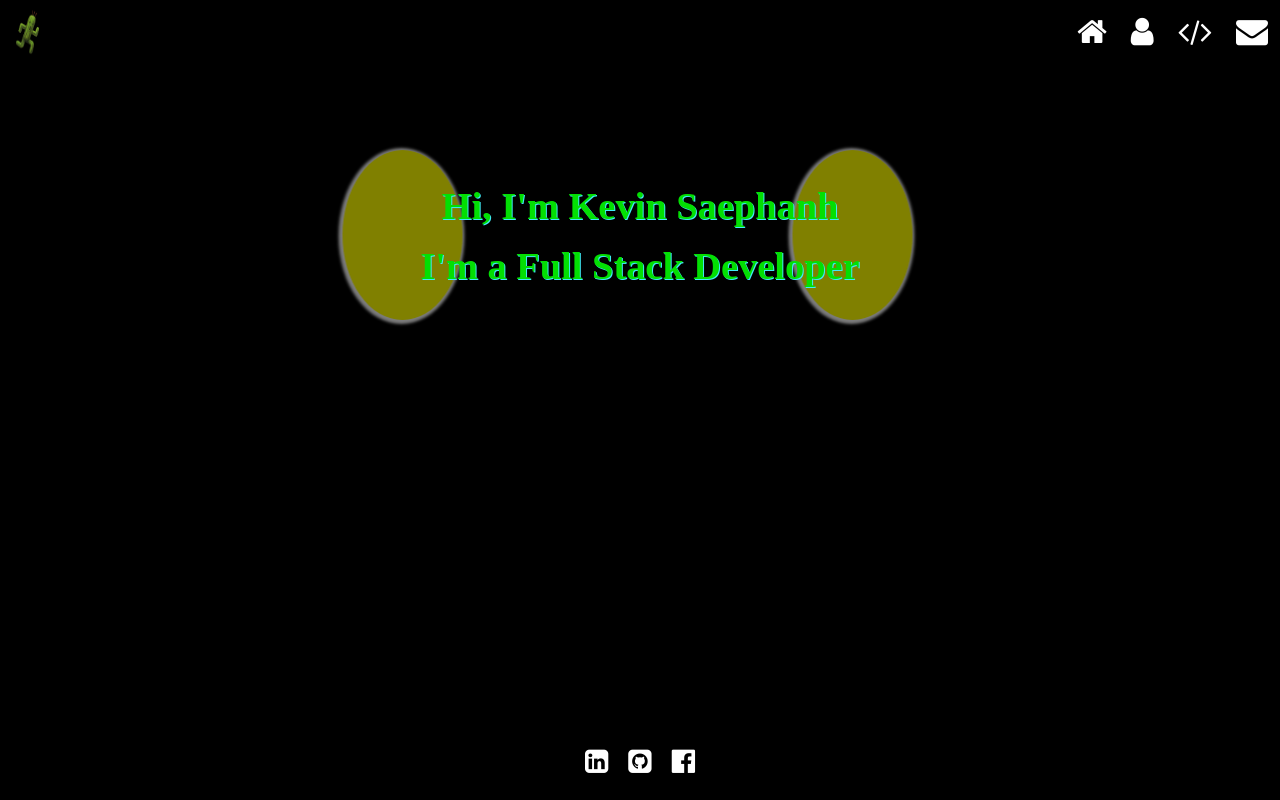
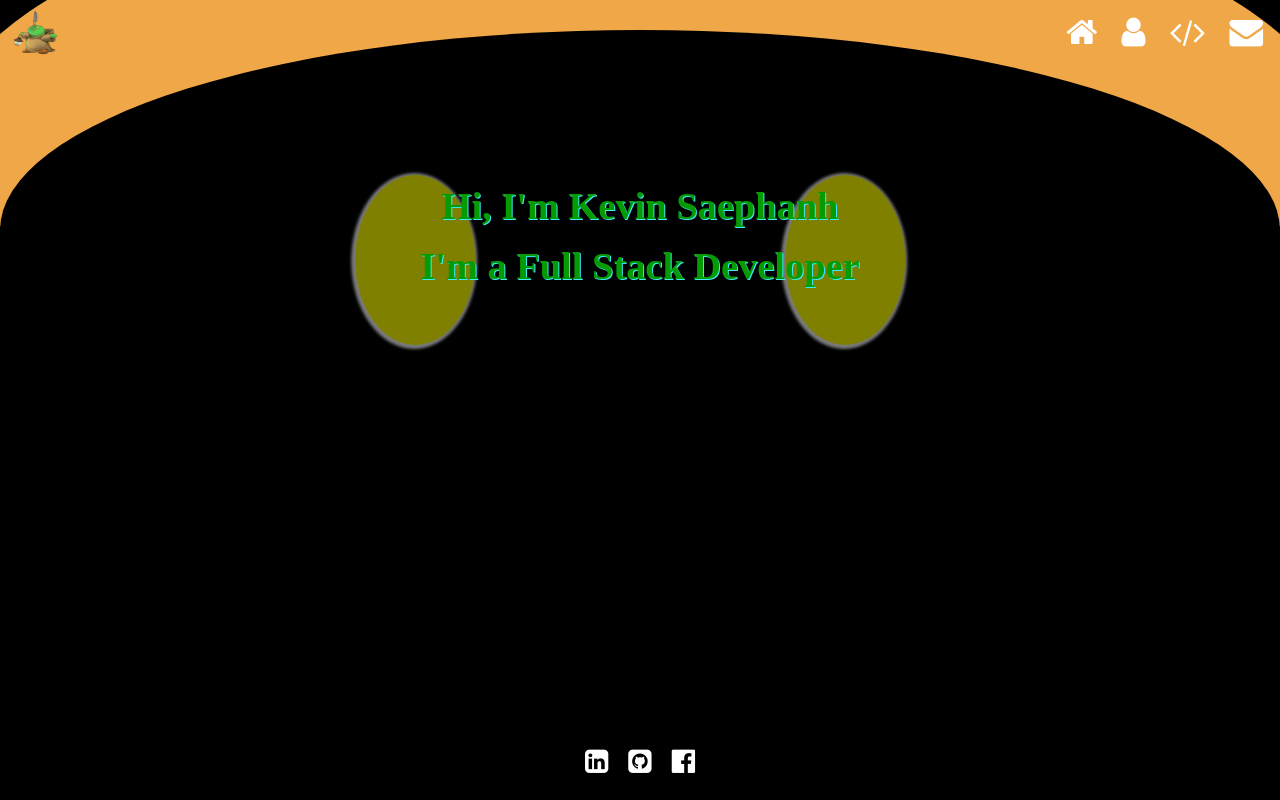
Before and after one commit to KevinSaephanh/portfolio, a React (Create React App) app: page / in a window 1280 px wide. Built offline with nearby package versions, Linux system fonts and the light colour scheme.

Commit message:
Added style to top of home page

```diff
--- a/src/App.css
+++ b/src/App.css
@@ -9,6 +9,7 @@ body {
 .App {
     height: 100vh;
     width: 100vw;
+    overflow: hidden;
 }
 
 h1,
--- a/src/components/Header/Header.css
+++ b/src/components/Header/Header.css
@@ -6,9 +6,9 @@ header {
 }
 
 header img {
-    height: 50px;
-    width: 55px;
-    margin: auto 0;
+    height: 45px;
+    width: 50px;
+    margin: auto 10px;
     cursor: pointer;
 }
 
@@ -16,10 +16,11 @@ header ul {
     list-style-type: none;
     display: flex;
     margin-left: auto;
+    padding-right: 5px;
 }
 
 header ul i {
     margin: auto 12px;
-    font-size: 2rem !important;
+    font-size: 2.1rem !important;
     cursor: pointer;
 }
--- a/src/components/Header/Header.js
+++ b/src/components/Header/Header.js
@@ -1,6 +1,6 @@
 import React from "react";
 import usePrevious from "../../hooks/usePrevious";
-import Cactuar from "../../assets/cactuar.png";
+import Tonberry from "../../assets/tonberry.png";
 import Navs from "./Navs.json";
 import "./Header.css";
 
@@ -44,7 +44,7 @@ const Header = ({ currentPage, handleNavClick }) => {
 
     return (
         <header>
-            <img src={Cactuar} alt="" title="Final Fantasy Cactuar UwU" />
+            <img src={Tonberry} alt="" title="Final Fantasy Tonberry UwU" />
             {getNavs()}
         </header>
     );
--- a/src/components/Home/Home.css
+++ b/src/components/Home/Home.css
@@ -1,13 +1,24 @@
 .home {
     display: flex;
     width: 100%;
+    height: 100%;
     padding-top: 150px;
     justify-content: center;
 }
 
+.home::after {
+    content: "";
+    position: absolute;
+    width: 100%;
+    height: 50%;
+    top: 30px;
+    border-radius: 50%;
+    box-shadow: 0px -100px 0px 52px rgb(240, 167, 72);
+}
+
 .home h1 {
     font-size: 2.4rem;
-    color: rgb(3, 223, 3);
+    color: rgb(4, 155, 4);
     line-height: 60px;
     text-shadow: 1px 1px #40eaf7;
 }
@@ -17,13 +28,14 @@
     height: 170px;
     width: 120px;
     border-radius: 50%;
-    margin: 0 -55px;
+    margin: 0 -65px;
+    margin-top: 25px;
     -webkit-box-shadow: -1px 1px 3px 3px whitesmoke;
     -moz-box-shadow: -1px 1px 3px 3px whitesmoke;
     box-shadow: -1px 1px 3px 3px whitesmoke;
     z-index: 1;
     background-repeat: repeat;
-    animation: move 8s linear none;
+    animation: move 8s linear infinite;
 }
 
 @keyframes move {
@@ -32,7 +44,7 @@
     }
 
     25% {
-        transform: translateX(-20px);
+        transform: translateX(-15px);
     }
 
     50% {
@@ -43,7 +55,7 @@
     }
 
     75% {
-        transform: translateX(-10px);
+        transform: translateX(-8px);
         background: yellow;
         -webkit-box-shadow: -1px 1px 3px 3px whitesmoke;
         -moz-box-shadow: -1px 1px 3px 3px whitesmoke;
```
Also changed, not shown: src/assets/cactuar.png (deleted), src/assets/tonberry.png (added).
